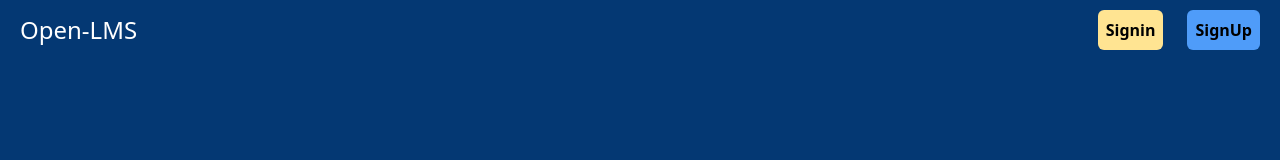
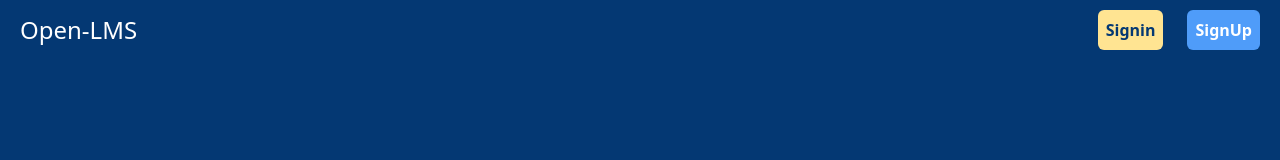
Before and after one commit to Rahullchaudharyy/Open-LMS, a React (Vite) app: page / in a window 1280 px wide. Shown: the top 160 px of the page. Built offline with nearby package versions, Linux system fonts and the light colour scheme.

Commit message:
Landing page completed

```diff
--- a/src/Components/LandingPage.jsx
+++ b/src/Components/LandingPage.jsx
@@ -13,11 +13,11 @@ const LandingPage = () => {
 
               <div className=' flex gap-6 relative'>
               {MenuOpen?<i onClick={()=>setMenuOpen(!MenuOpen)} class="ri-close-large-line text-2xl md:hidden"></i>:<i onClick={()=>setMenuOpen(!MenuOpen)} class="ri-menu-line text-2xl md:hidden"></i>}
-              <button className='hidden md:flex p-2 bg-[#FFE492] text-black rounded-md font-semibold'>Signin</button>
-              <button className='hidden md:flex p-2 bg-[#4F9CF9] text-black rounded-md font-semibold'>SignUp</button>
+              <button className='hidden md:flex p-2 bg-[#FFE492] text-[#043873] rounded-md font-semibold'>Signin</button>
+              <button className='hidden md:flex p-2 bg-[#4F9CF9] text-white rounded-md font-semibold'>SignUp</button>
               {MenuOpen&&<div className='h-[150px] w-[150px] absolute right-0 top-8 md:hidden rounded-md bg-white flex flex-col justify-center items-center gap-7'>
-              <button className='p-2 bg-[#FFE492] text-black rounded-md font-semibold'>Signin</button>
-              <button className='p-2 bg-[#4F9CF9] text-black rounded-md font-semibold'>SignUp</button>
+              <button className='p-2 bg-[#FFE492] text-[#043873] rounded-md font-semibold'>Signin</button>
+              <button className='p-2 bg-[#4F9CF9] text-white rounded-md font-semibold'>SignUp</button>
               </div>}
               </div>
          </nav>
```
